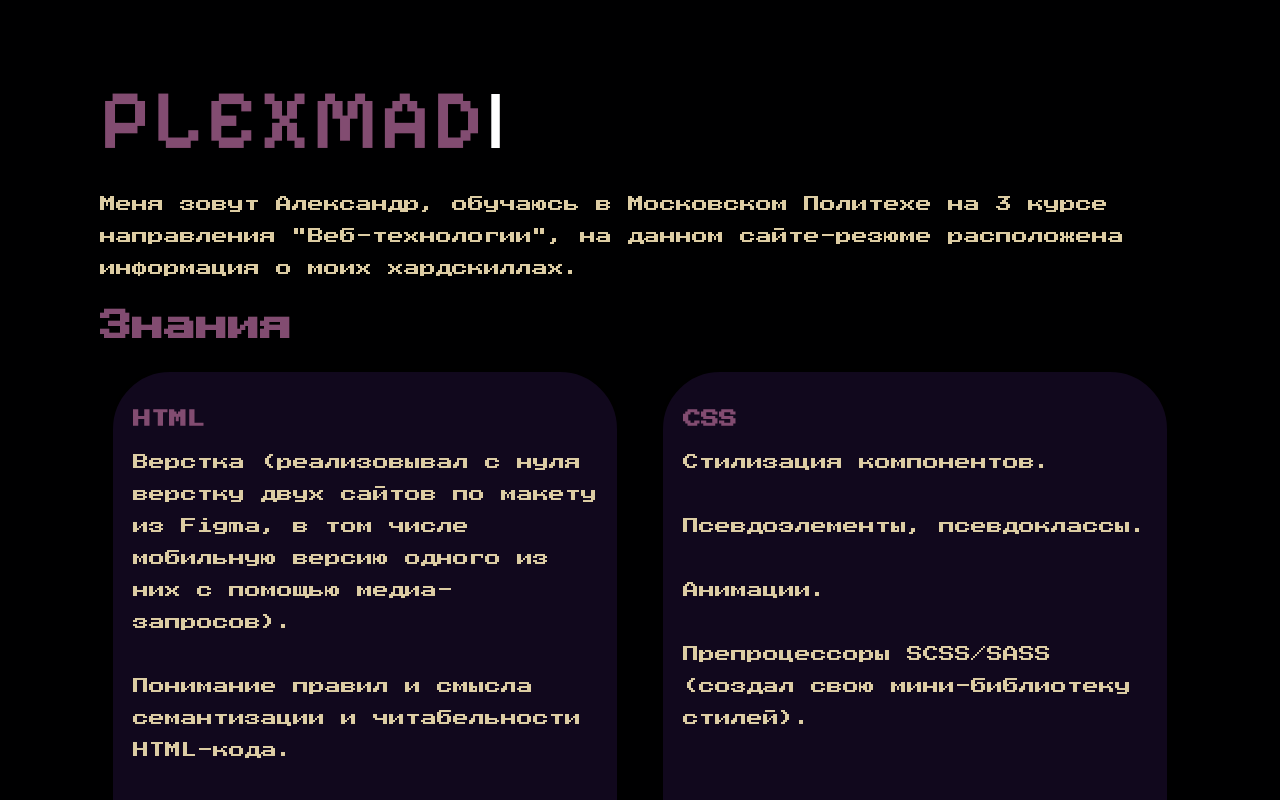
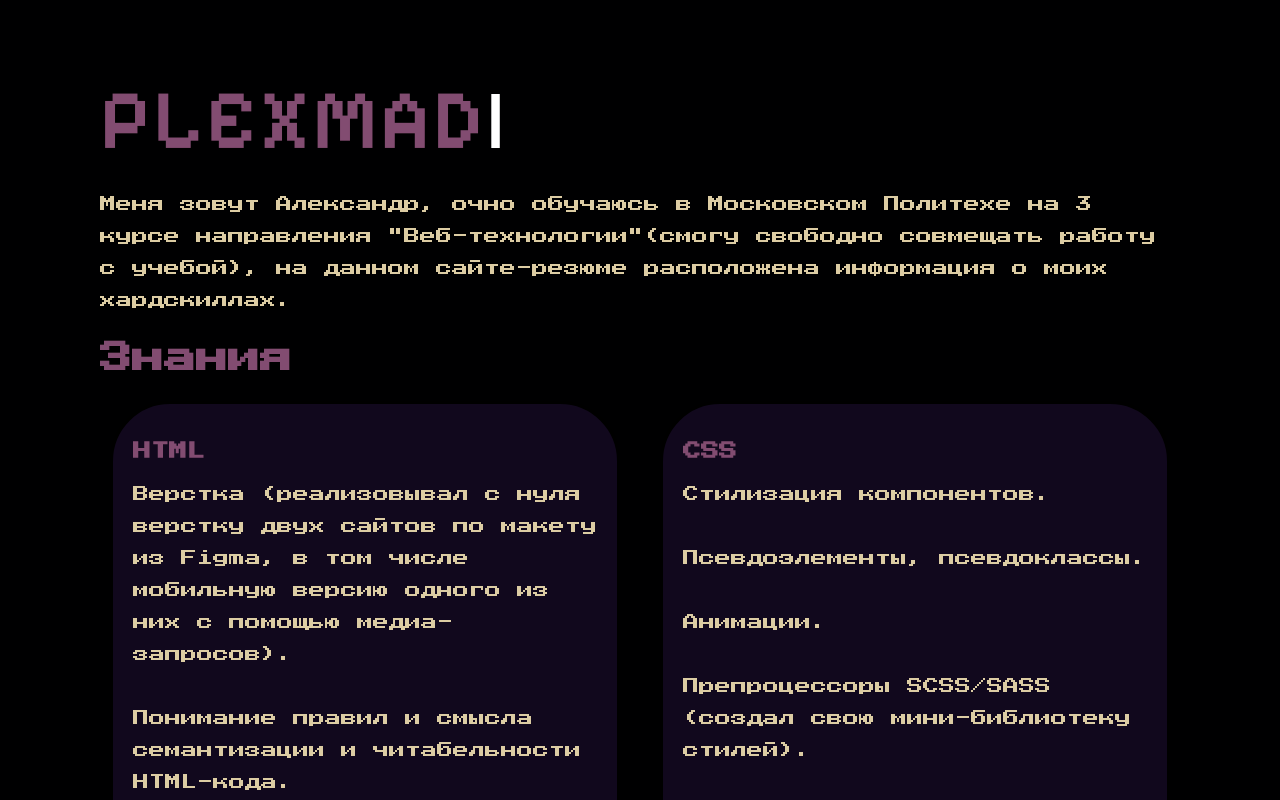
Before and after one commit to PlexMAD/oditrom, a React (Create React App) app in the folder web/: page / in a window 1280 px wide. Shown: the top 800 px of the page. Built offline with nearby package versions, Linux system fonts and the light colour scheme.

Commit message:
main text fix

```diff
--- a/web/src/components/Main.tsx
+++ b/web/src/components/Main.tsx
@@ -1,9 +1,8 @@
-import React, { useEffect, useState } from "react";
+import React from "react";
 import SkillBlock from "./SkillBlock";
 import htmltext from "../texts/html";
 import csstext from "../texts/css";
 import jststext from "../texts/jsts";
-import gittext from "../texts/framework";
 import othertext from "../texts/other";
 import DynamicHeading from "./DynamicHeading"
 import frameworktext from "../texts/framework";
@@ -13,7 +12,7 @@ const Main: React.FC = () => {
         <div>
             <section className="wraper main">
                 <DynamicHeading></DynamicHeading>
-                <p>Меня зовут Александр, обучаюсь в Московском Политехе на 3 курсе направления "Веб-технологии", на данном сайте-резюме расположена информация о моих хардскиллах.</p>
+                <p>Меня зовут Александр, очно обучаюсь в Московском Политехе на 3 курсе направления "Веб-технологии"(смогу свободно совмещать работу с учебой), на данном сайте-резюме расположена информация о моих хардскиллах.</p>
             </section>
             <section className="wraper skills">
                 <h2>Знания</h2>
```
